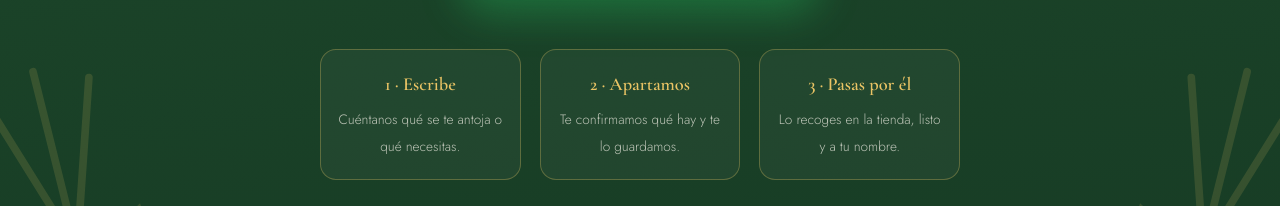
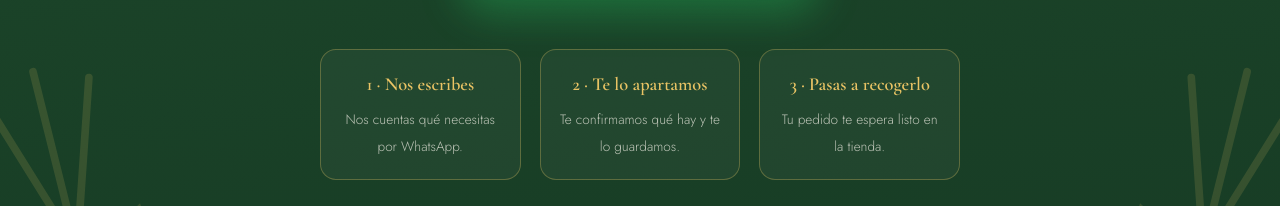
Before and after one commit to MrX-zeta/sabores-de-mi-tierra, a Next.js app in the folder apps/web/: page /contacto in a window 1280 px wide. Shown: the part 477-683 px from the top of the page. Built offline with nearby package versions, Linux system fonts and the light colour scheme.

Commit message:
fix(web): pasos de contacto en tono conversacional

```diff
--- a/apps/web/src/app/contacto/page.tsx
+++ b/apps/web/src/app/contacto/page.tsx
@@ -8,9 +8,9 @@ export const metadata: Metadata = {
 };
 
 const pasos = [
-  { t: "1 · Escribe", d: "Cuéntanos qué se te antoja o qué necesitas.", delay: 1 },
-  { t: "2 · Apartamos", d: "Te confirmamos qué hay y te lo guardamos.", delay: 2 },
-  { t: "3 · Pasas por él", d: "Lo recoges en la tienda, listo y a tu nombre.", delay: 3 },
+  { t: "1 · Nos escribes", d: "Nos cuentas qué necesitas por WhatsApp.", delay: 1 },
+  { t: "2 · Te lo apartamos", d: "Te confirmamos qué hay y te lo guardamos.", delay: 2 },
+  { t: "3 · Pasas a recogerlo", d: "Tu pedido te espera listo en la tienda.", delay: 3 },
 ];
 
 export default function Contacto() {
```
